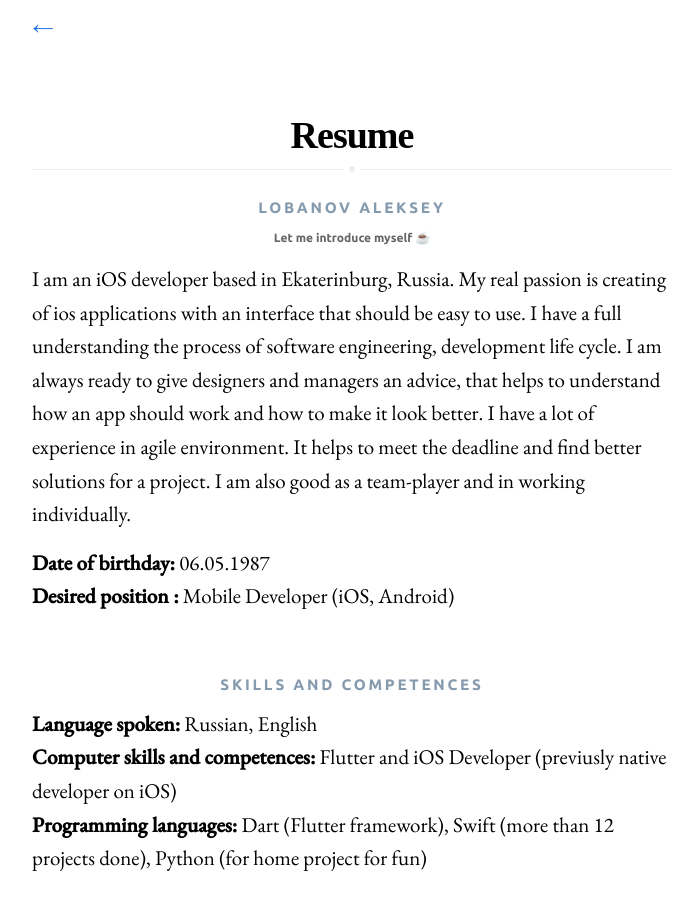
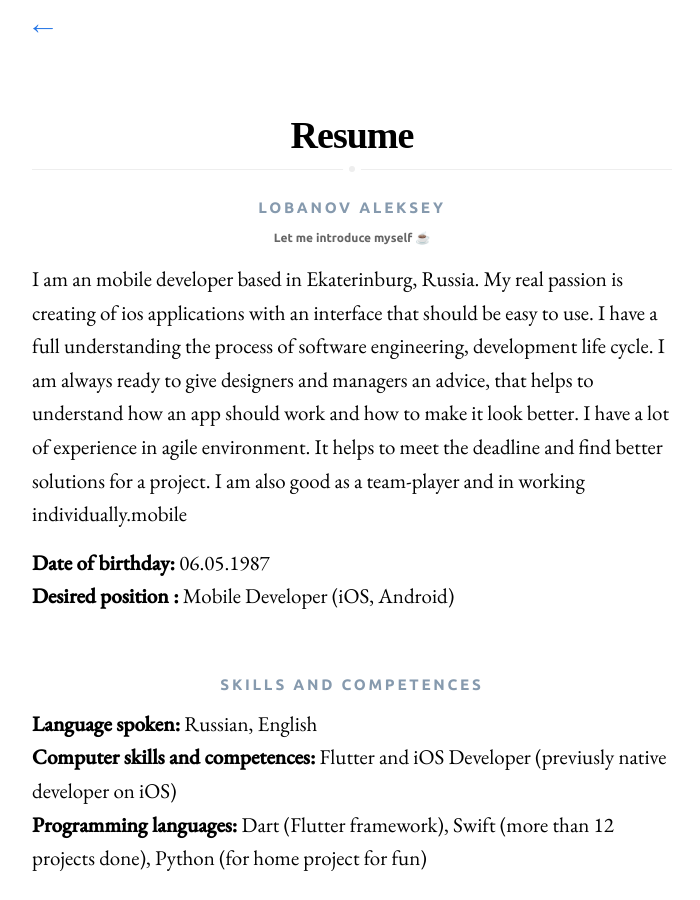
Before and after one commit to alobanov/alobanov.github.io, a Jekyll site: the page built from resume_en.md, in a window 1280 px wide and 900 px high. Shown: the whole window, without its empty margins (288-988 px from the left). Built offline with Jekyll 4.4.1, drawn with Linux system fonts in a browser that asks for light colours; emoji names are drawn with the system emoji font; some web fonts are replaced.

Commit message:
Update resume_en.md

```diff
--- a/resume_en.md
+++ b/resume_en.md
@@ -6,7 +6,7 @@ permalink: /about_en/
 ## Lobanov Aleksey
 
 #### Let me introduce myself :coffee:
-I am an iOS developer based in Ekaterinburg, Russia. My real passion is creating of ios applications with an interface that should be easy to use. I have a full understanding the process of software engineering, development life cycle. I am always ready to give designers and managers an advice, that helps to understand how an app should work and how to make it look better. I have a lot of experience in agile environment. It helps to meet the deadline and find better solutions for a project. I am also good as a team-player and in working individually.
+I am an mobile developer based in Ekaterinburg, Russia. My real passion is creating of ios applications with an interface that should be easy to use. I have a full understanding the process of software engineering, development life cycle. I am always ready to give designers and managers an advice, that helps to understand how an app should work and how to make it look better. I have a lot of experience in agile environment. It helps to meet the deadline and find better solutions for a project. I am also good as a team-player and in working individually.mobile
 
 **Date of birthday:** 06.05.1987<br/>
 **Desired position :** Mobile Developer (iOS, Android)
```
